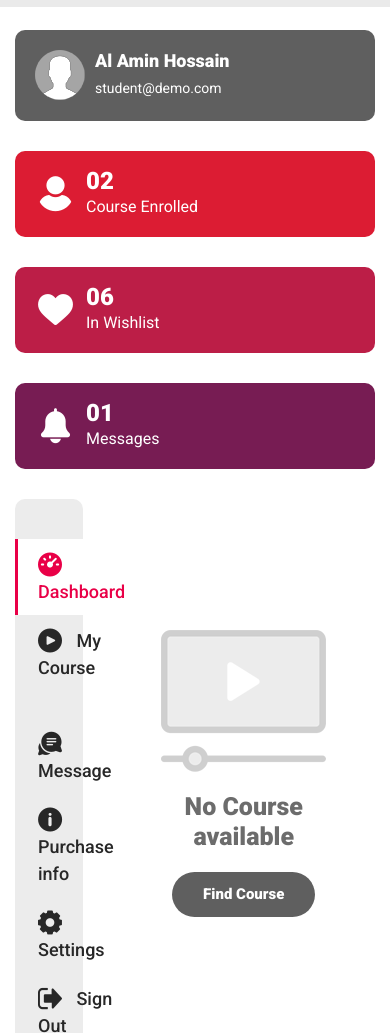
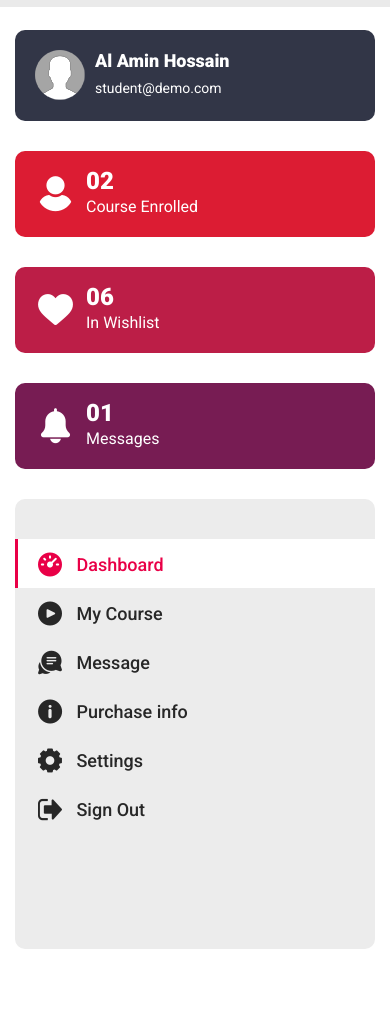
Before and after one commit to amansdpr/ux-club, a plain HTML site: page user-profile.html in a window 390 px wide. Shown: the part 67-1100 px from the top of the page. Drawn offline with Linux system fonts and the light colour scheme; files whose address does not match are found by name.

Commit message:
update 6

```diff
--- a/assets/css/style.css
+++ b/assets/css/style.css
@@ -2993,7 +2993,7 @@ body.inner-page {
 
 .info-one {
     border-radius: 10px 10px 0 0;
-    background-color: #5f5f5f;
+    background-color: #323647;
 }
 .info-two {
     background-color: #dc1c33;
@@ -3069,7 +3069,7 @@ body.inner-page {
     text-align: center;
 }
 .user-content h3 {
-    color: #6c6c6c;
+    color: #777980;
     font-size: 25px;
     margin: 20px 0;
     font-weight: 900;
@@ -3077,6 +3077,11 @@ body.inner-page {
 
 .user-content .btn {
     font-weight: 900;
+    background-color: #777980;
+}
+
+.user-content .btn:hover {
+    background-color: #e30045;
 }
 
 
--- a/user-profile.html
+++ b/user-profile.html
@@ -212,7 +212,7 @@
             </div>
 
             <div class="row">
-                <div class="col-3">
+                <div class="col-lg-3 col-md-6 col-sm-12">
                     <div class="nav flex-column nav-pills user-side-menu" id="v-pills-tab" role="tablist" aria-orientation="vertical">
                         <a class="active" id="v-pills-home-tab" data-toggle="pill" href="#v-pills-home" role="tab" aria-controls="v-pills-home" aria-selected="true"><span class="icon-sidebar_dashboard"></span> Dashboard</a>
                         <a class="" id="v-pills-profile-tab" data-toggle="pill" href="#v-pills-profile" role="tab" aria-controls="v-pills-profile" aria-selected="false"><span class="icon-sidebar_mycourse"></span>  My Course</a>
@@ -222,7 +222,7 @@
                         <a href="#" ><span class="icon-sidebar_signout"></span> Sign Out</a>
                     </div>
                 </div>
-                <div class="col-9">
+                <div class="col-lg-9 col-md-6 col-sm-12">
                     <div class="tab-content" id="v-pills-tabContent">
 
                         <div class="tab-pane fade show active" id="v-pills-home" role="tabpanel" aria-labelledby="v-pills-home-tab">
```
